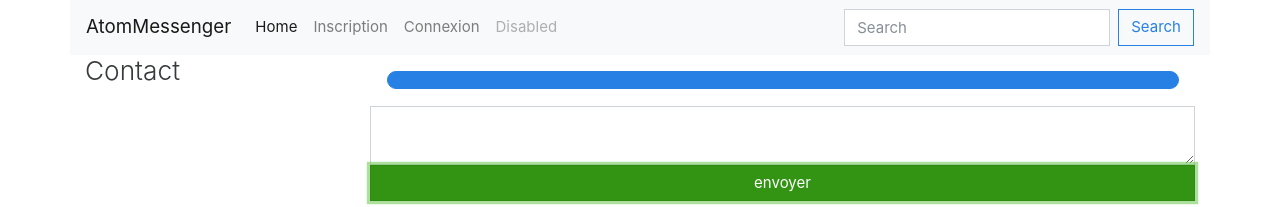
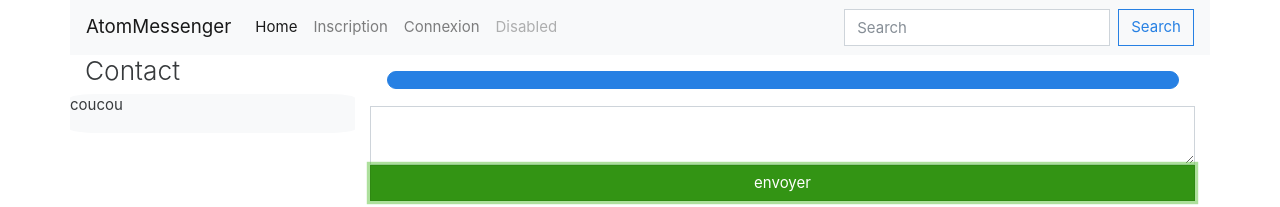
Before and after one commit to Nevo067/messenger, a React (Create React App) app: page / in a window 1280 px wide. Both pictures are taken after a click on the button "envoyer". Shown: the top 207 px of the page. Built offline with nearby package versions, Linux system fonts and the light colour scheme; no server answers.

Commit message:
update css of OneCompte

```diff
--- a/src/Component/MessageComponent/CompteComponent/OneCompteComponent/OneCompteComponent.css
+++ b/src/Component/MessageComponent/CompteComponent/OneCompteComponent/OneCompteComponent.css
@@ -1,5 +1,5 @@
 .compte
 {
-    margin-top: 0px;
+    margin-top: 0%;
     border-radius: 10%;
 }
--- a/src/Component/MessageComponent/CompteComponent/OneCompteComponent/OneCompteComponent.js
+++ b/src/Component/MessageComponent/CompteComponent/OneCompteComponent/OneCompteComponent.js
@@ -9,7 +9,10 @@ class OneCompteComponent extends Component
     render()
     {
         return(
-            <p class ="bg-light compte">{ this.props.compte}</p>
+            <div class ="row  bg-light compte">
+                <p>{this.props.compte}</p><br/>
+                <p>coucou</p>
+            </div>
 
         )
     }
```
